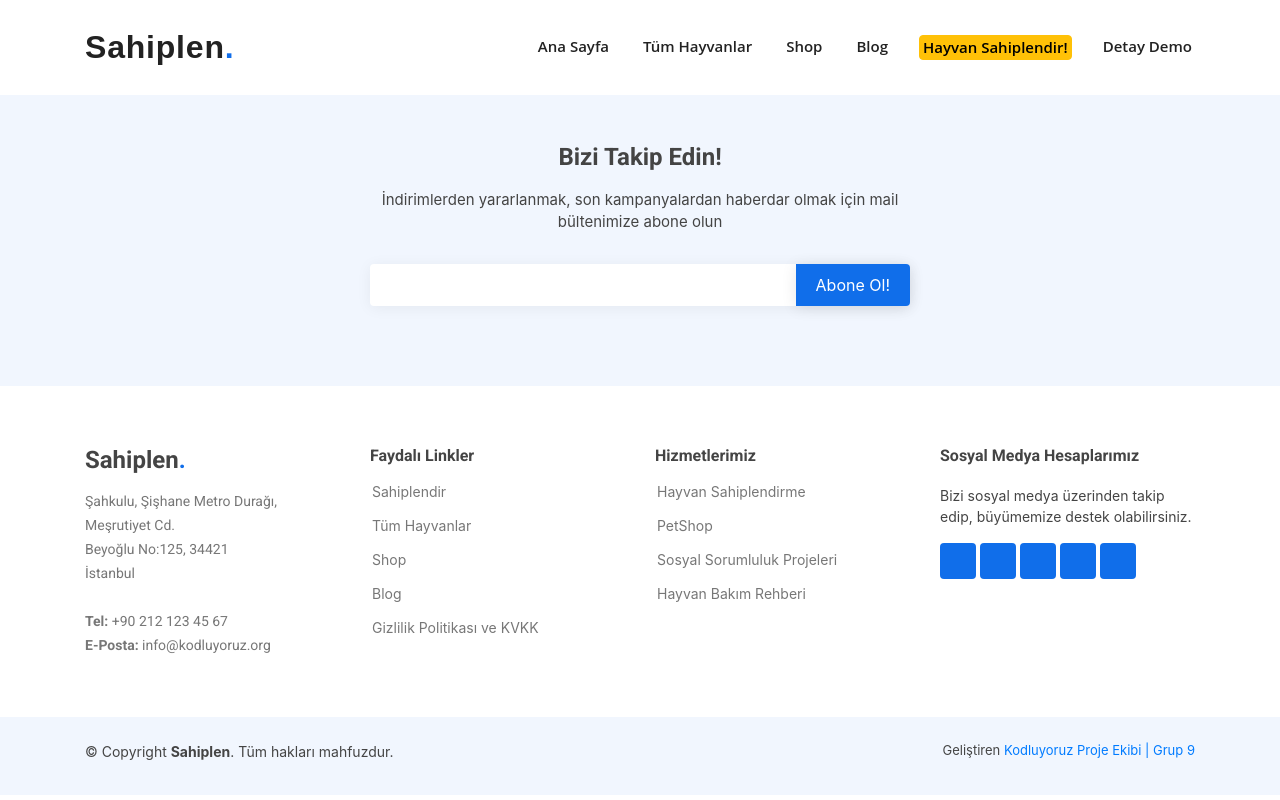
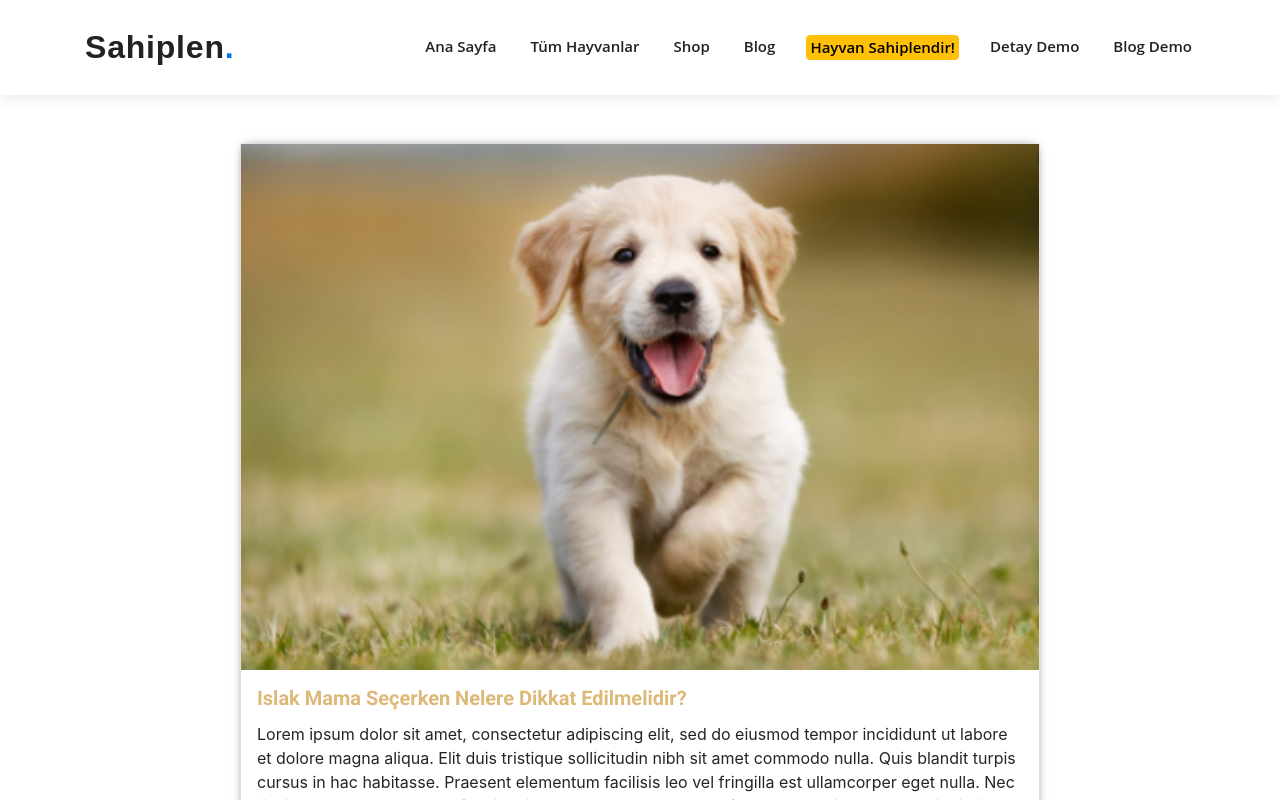
Before and after one commit to Kodluyoruz-Proje-Ekibi/sahiplen, a React (Create React App) app: page /blogdetay in a window 1280 px wide. Shown: the top 800 px of the page. Built offline with nearby package versions, Linux system fonts and the light colour scheme.

Commit message:
netlify config added

```diff
--- a/src/components/Header/index.js
+++ b/src/components/Header/index.js
@@ -6,6 +6,7 @@
 import AddAnimalPage from '../AddAnimalPage';
 import Card from '../Card';
 import AnimalDetailPage from '../AnimalDetailPage';
+import BlogDetail from '../BlogDetail';
 
 function Header() {
 	return (
@@ -40,6 +41,9 @@
 							<li>
 								<Link to="/detay">Detay Demo</Link>
 							</li>
+							<li>
+								<Link to="/blogdetay">Blog Demo</Link>
+							</li>
 						</ul>
 					</nav>
 				</div>
@@ -51,6 +55,7 @@
 				<Route path="/blog" component={Blog} />
 				<Route path="/sahiplendir" component={AddAnimalPage} />
 				<Route path="/detay" component={AnimalDetailPage} />
+				<Route path="/blogdetay" component={BlogDetail} />
 			</Switch>
 		</Router>
 	);
```
Also changed, not shown: 1 other file (tests, documents, lock files or other folders).
